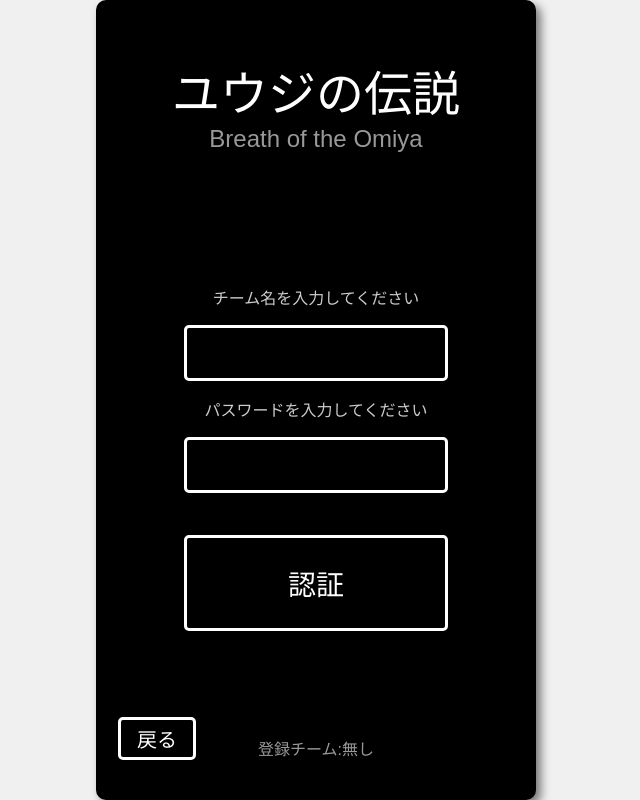
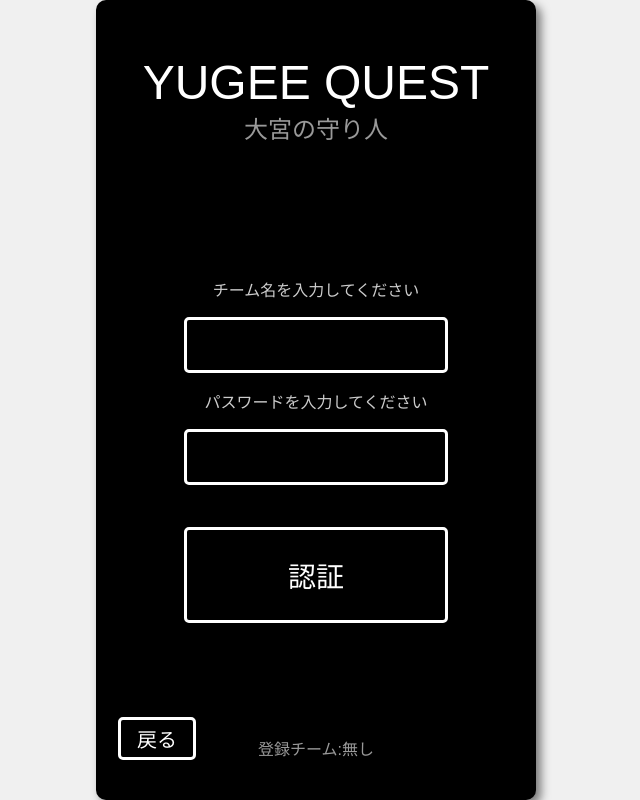
Before and after one commit to nnn-omiya/OmiyaFieldTrip-2024, a plain HTML site: page login.html in a window 1280 px wide. Shown: the whole page, without its empty margins (324-964 px from the left). Drawn offline with Linux system fonts and the light colour scheme; a web font is replaced by a local one.

Commit message:
ユウジの伝説からYUGEE QUESTに変更

```diff
--- a/login.html
+++ b/login.html
@@ -12,8 +12,8 @@
 <body>
 	<main id="wrapper">
 		<header>
-			<h1><a href="./index.html"></a>ユウジの伝説</a></h1>
-			<h3>Breath of the Omiya</h3>
+			<h1><a href="./index.html">YUGEE QUEST</a></h1>
+			<h3>大宮の守り人</h3>
 		</header>
 		<samp id="already">チーム名<span id="team-name">無し</span>が入力されていましたが、<br>ログアウトしました</samp>
 		<div id="test"></div>
```
Also changed, not shown: game.html (+2 -2 lines), index.html (+2 -2 lines), qr_reader.html (+2 -2 lines).
